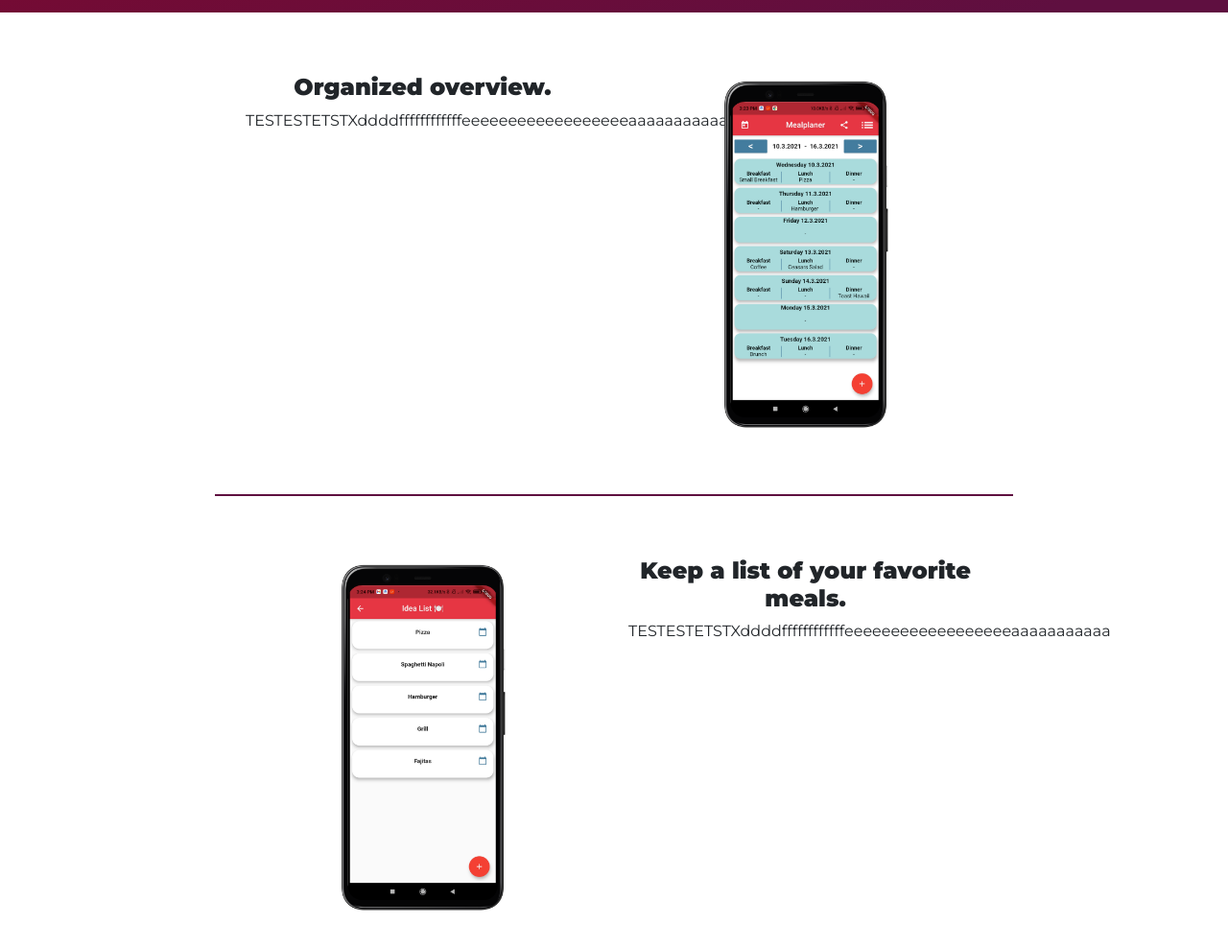
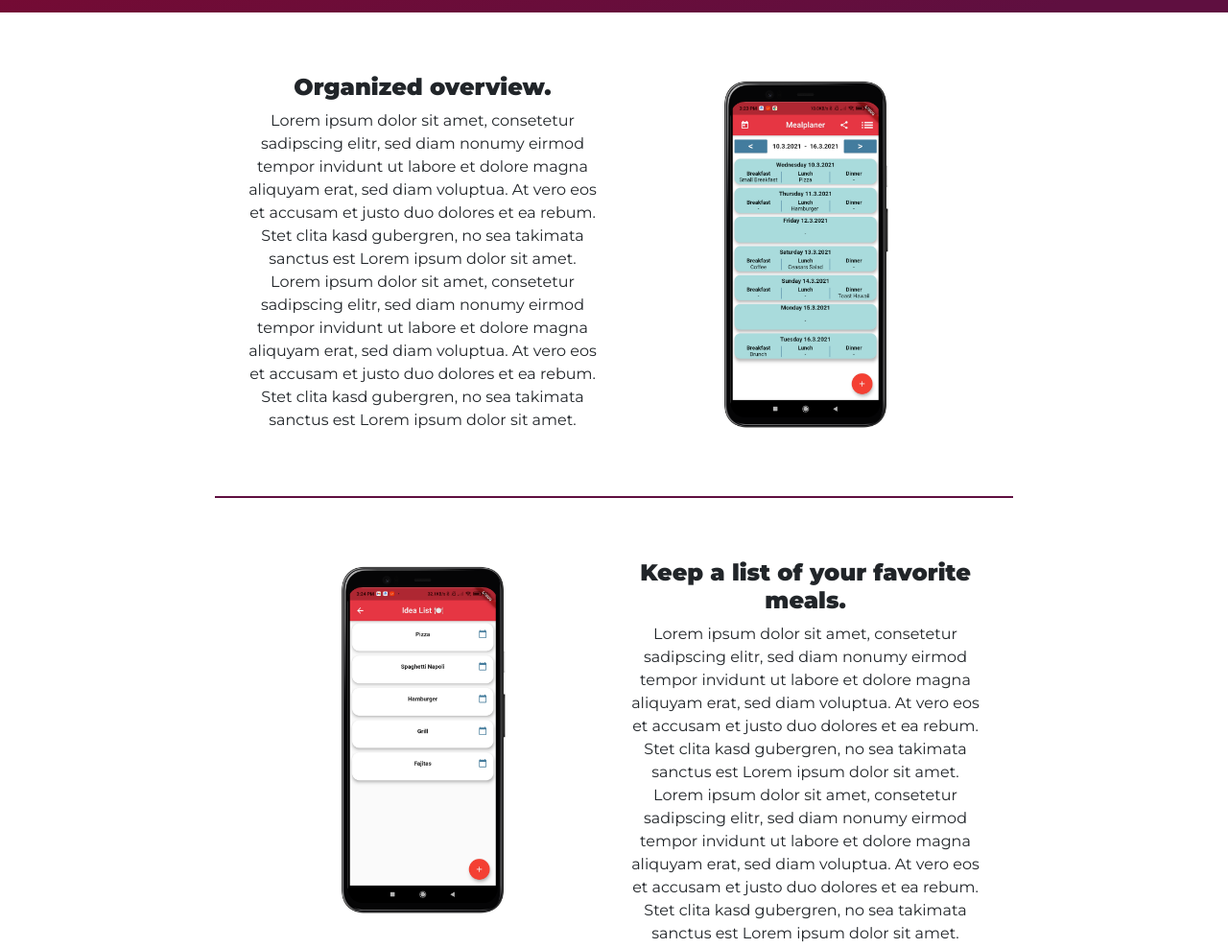
Before and after one commit to Barhuda/Meal-Planner-site, a plain HTML site: page index.html in a window 1280 px wide. Shown: the part 1549-2537 px from the top of the page at 96% size. Drawn offline with nearby package versions, Linux system fonts and the light colour scheme.

Commit message:
Update index.html
Ipsum lorem added

```diff
--- a/index.html
+++ b/index.html
@@ -153,7 +153,7 @@
     <div class="row product-box">
       <div class="col-lg-6">
         <h3 class="product-text ">Organized overview.</h3>
-        <p>TESTESTETSTXddddffffffffffffeeeeeeeeeeeeeeeeeeaaaaaaaaaaa</p>
+        <p>Lorem ipsum dolor sit amet, consetetur sadipscing elitr, sed diam nonumy eirmod tempor invidunt ut labore et dolore magna aliquyam erat, sed diam voluptua. At vero eos et accusam et justo duo dolores et ea rebum. Stet clita kasd gubergren, no sea takimata sanctus est Lorem ipsum dolor sit amet. Lorem ipsum dolor sit amet, consetetur sadipscing elitr, sed diam nonumy eirmod tempor invidunt ut labore et dolore magna aliquyam erat, sed diam voluptua. At vero eos et accusam et justo duo dolores et ea rebum. Stet clita kasd gubergren, no sea takimata sanctus est Lorem ipsum dolor sit amet.</p>
       </div>
       <div class="col-lg-6"> <img class="product-image" src="images\Mainpage-Portrait.png"
           alt="printscreen-mainpage-mealplanner"></div>
@@ -166,7 +166,7 @@
       </div>
       <div class="col-lg-6">
         <h3 class="product-text ">Keep a list of your favorite meals.</h3>
-        <p>TESTESTETSTXddddffffffffffffeeeeeeeeeeeeeeeeeeaaaaaaaaaaa</p>
+        <p>Lorem ipsum dolor sit amet, consetetur sadipscing elitr, sed diam nonumy eirmod tempor invidunt ut labore et dolore magna aliquyam erat, sed diam voluptua. At vero eos et accusam et justo duo dolores et ea rebum. Stet clita kasd gubergren, no sea takimata sanctus est Lorem ipsum dolor sit amet. Lorem ipsum dolor sit amet, consetetur sadipscing elitr, sed diam nonumy eirmod tempor invidunt ut labore et dolore magna aliquyam erat, sed diam voluptua. At vero eos et accusam et justo duo dolores et ea rebum. Stet clita kasd gubergren, no sea takimata sanctus est Lorem ipsum dolor sit amet.</p>
       </div>
 
     </div>
```
